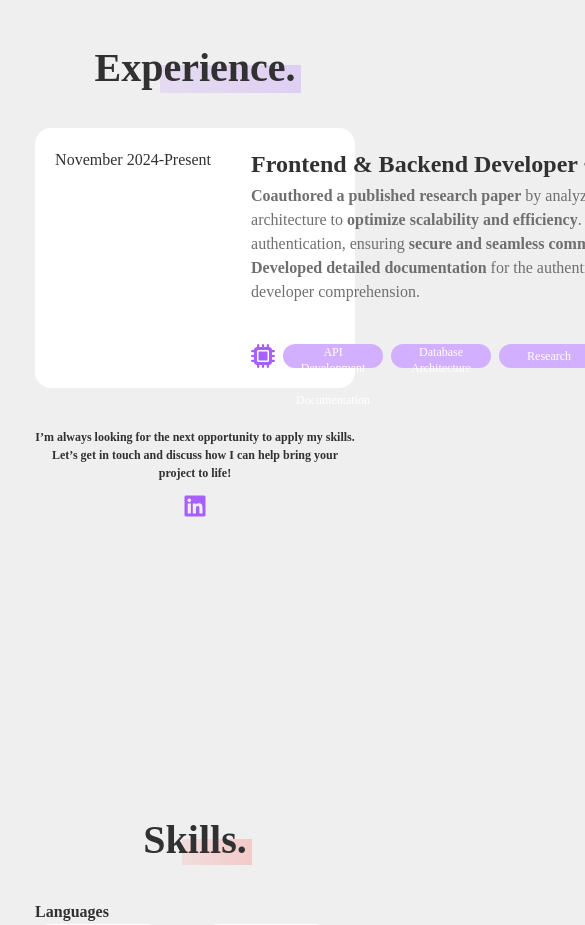
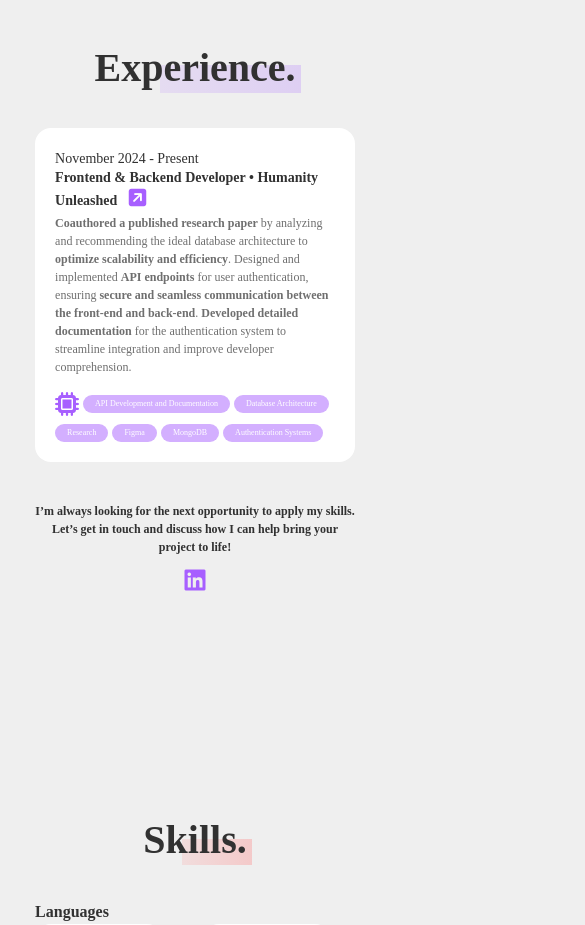
Before and after one commit to sameenmajid12/Portfolio, a React (Vite) app: page / in a window 390 px wide. Shown: the part 2440-3365 px from the top of the page, 585 px wide, since content can reach past the window. Built offline with nearby package versions, Linux system fonts and the light colour scheme; a web font is replaced by a local one.

Commit message:
Added responsiveness to experience

```diff
--- a/src/Components/Experience.jsx
+++ b/src/Components/Experience.jsx
@@ -1,4 +1,38 @@
 import { motion } from "framer-motion";
+const experiences = [
+  {
+    date: "November 2024 - Present",
+    role: "Frontend & Backend Developer",
+    company: "Humanity Unleashed",
+    companyLogo: "/assets/humun_logo.jpg",
+    description: (
+      <>
+        <strong>Coauthored a published research paper</strong> by analyzing and
+        recommending the ideal database architecture to{" "}
+        <strong>optimize scalability and efficiency</strong>. Designed and
+        implemented <strong>API endpoints</strong> for user authentication,
+        ensuring{" "}
+        <strong>
+          secure and seamless communication between the front-end and back-end
+        </strong>
+        . <strong>Developed detailed documentation</strong> for the
+        authentication system to streamline integration and improve developer
+        comprehension.
+      </>
+    ),
+    skills: [
+      "API Development and Documentation",
+      "Database Architecture",
+      "Research",
+      "Figma",
+      "MongoDB",
+      "Authentication Systems",
+    ],
+    externalLink: {
+      url: "https://www.linkedin.com/in/sameen-majid-8b31591ba/",
+    },
+  },
+];
 function Experience() {
   return (
     <section
@@ -8,73 +42,50 @@ function Experience() {
       <div className="flex md:justify-start justify-center">
         <div className="w-max relative text-5xl font-bold">
           <span className=" w-[70%] h-[70%] right-[-5px] bottom-[-5px] absolute bg-gradient-to-l to-[#E5DCF1] from-[#DECFF3] z-10"></span>
-          <h1 className="z-20 relative text-[clamp(2.5rem,5vw,3.75rem)]">Experience.</h1>
+          <h1 className="z-20 relative text-[clamp(2.5rem,5vw,3.75rem)]">
+            Experience.
+          </h1>
         </div>
       </div>
+      {experiences.map((experience, index) => {
+        return (
           <motion.div
-        initial={{ opacity: 0, transform:'translateY(50%)' }}
-        whileInView={{ opacity: 1, transform:'translateY(0)' }}
+            initial={{ opacity: 0, transform: "translateY(20%)" }}
+            whileInView={{ opacity: 1, transform: "translateY(0)" }}
             transition={{ duration: 0.5 }}
-      viewport={{ once: true, amount: 0.3  }}
-        className="bg-white w-full py-5 px-5 flex gap-x-10 rounded-2xl"
+            viewport={{ once: true, amount: 0.05 }}
+            className="bg-white w-full py-5 px-5 flex [@media(max-width:1200px)]:flex-col gap-x-10 rounded-2xl"
           >
-        <p className="text-m whitespace-nowrap">November 2024-Present</p>
+            <p className="text-[clamp(0.875rem,1.5vw,1.5rem)] whitespace-nowrap">{experience.date}</p>
             <div className="flex flex-col">
-          <h3 className="text-2xl font-bold items-center flex gap-x-3 pb-1">
-            Frontend & Backend Developer • Humanity Unleashed{" "}
-            <i className="fa-solid fa-square-arrow-up-right text-[#A75FFF] text-3xl"></i>
+              <h3 className="text-[clamp(0.875rem,1.5vw,1.5rem)] text-2xl font-bold pb-1">
+                {experience.role} • {experience.company}{" "}
+                <i className="fa-solid fa-square-arrow-up-right text-[#A75FFF] text-[clamp(1.25rem,1.5vw,1.875rem)] pl-2"></i>
               </h3>
-          <p className="text-[#6F6F6F]">
-            <span className="font-bold">
-              Coauthored a published research paper
-            </span>{" "}
-            by analyzing and recommending the ideal database architecture to{" "}
-            <span className="font-bold">
-              optimize scalability and efficiency
-            </span>
-            . Designed and implemented{" "}
-            <span className="font-bold"> API endpoints </span>for user
-            authentication, ensuring{" "}
-            <span className="font-bold">
-              secure and seamless communication between the front-end and
-              back-end
-            </span>
-            .{" "}
-            <span className="font-bold">Developed detailed documentation</span>{" "}
-            for the authentication system to streamline integration and improve
-            developer comprehension.
-          </p>
-          <div className="pt-10 flex gap-x-2 items-center">
+              <p className="text-[#6F6F6F] text-[clamp(0.75rem,1vw,1rem)]">{experience.description}</p>
+              <div className="pt-10 [@media(max-width:1200px)]:pt-4 flex gap-x-2 items-center">
+                <div className="flex flex-wrap items-center gap-x-1 gap-y-2">
                   <i class="fa-solid fa-microchip text-2xl text-[#A75FFF]"></i>
-            <div className="text-xs text-white flex gap-x-2">
-              <button className="min-w-[100px] h-[24px] bg-[#D3AFFF] px-3 rounded-full">
-                API Development and Documentation
+                  {experience.skills.map((skill, index) => {
+                    return (
+                      <button className="text-[clamp(0.5rem,1.25vw,0.75rem)] bg-[#D3AFFF] px-5 [@media(max-width:1200px)]:px-3 h-[clamp(1.125rem,1.75vw,1.5rem)] text-white rounded-full">
+                        {skill}
                       </button>
-              <button className="min-w-[100px] h-[24px] bg-[#D3AFFF] px-3 rounded-full">
-                Database Architecture
-              </button>
-              <button className="min-w-[100px] h-[24px] bg-[#D3AFFF] px-3 rounded-full">
-                Research
-              </button>
-              <button className="min-w-[100px] h-[24px] bg-[#D3AFFF] px-3 rounded-full">
-                Figma
-              </button>
-              <button className="min-w-[100px] h-[24px] bg-[#D3AFFF] px-3 rounded-full">
-                MongoDB
-              </button>
-              <button className="min-w-[100px] h-[24px] bg-[#D3AFFF] px-3 rounded-full">
-                Authentication Systems
-              </button>
+                    );
+                  })}
                 </div>
               </div>
             </div>
-        <div className="max-w-[100px] aspect-w-1 aspect-h-1">
+            <div className="max-w-[100px] aspect-w-1 aspect-h-1 [@media(max-width:1200px)]:hidden">
               <img
                 className="border-1 border-gray-200 rounded-md "
                 src="/assets/humun_logo.jpg"
               ></img>
             </div>
           </motion.div>
+        );
+      })}
+
       <motion.div
         initial={{ transform: "translateX(100px)", opacity: 0 }}
         whileInView={{ transform: "translateX(0px)", opacity: 1 }}
--- a/src/Components/Projects.jsx
+++ b/src/Components/Projects.jsx
@@ -108,7 +108,7 @@ function Projects() {
               initial={{ opacity: 0, transform: "translateY(20%)" }}
               whileInView={{ opacity: 1, transform: "translateY(0)" }}
               transition={{ duration: 0.5 }}
-              viewport={{ once: true, amount: 0.3 }}
+              viewport={{ once: true, amount: 0.05 }}
               className="cursor-pointer flex flex-col md:flex-row bg-white w-full  flex gap-x-5 gap-y-2 p-5 rounded-2xl md:rounded-3xl relative hover:shadow-md hover:bg-[rgba(255,255,255,0.5)] transition-all"
             >
               <img
```
Lines whose indentation alone changed are shown as unchanged.
